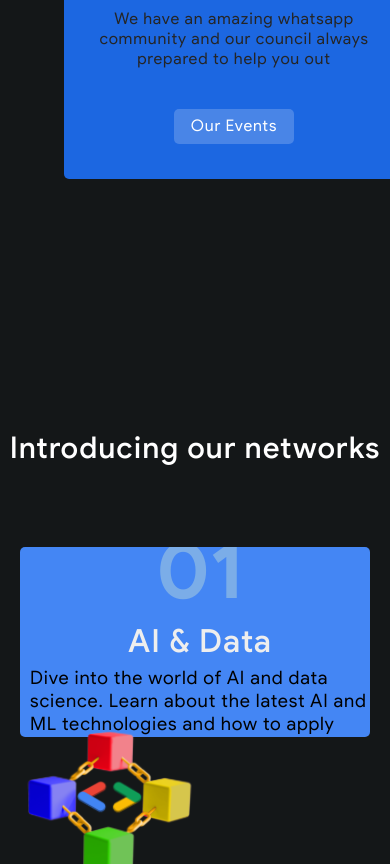
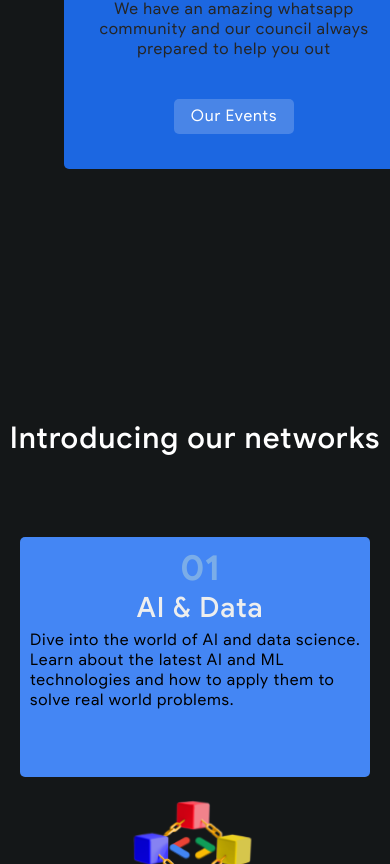
Before and after one commit to anuragkj/GDSC, a React (Create React App) app: page /#/ in a window 390 px wide. Shown: the part 2929-3793 px from the top of the page. Built offline with nearby package versions, Linux system fonts and the light colour scheme.

Commit message:
fixed the overflowing text on home page

```diff
--- a/src/css/globalStyles.css
+++ b/src/css/globalStyles.css
@@ -403,14 +403,20 @@ a:visited {
 }
 
 @media only screen and (max-width: 600px) {
+    .h0{
+        font-size: 36px;
+    }
     .h2 {
-        font-size: 32px;
+        font-size: 28px;
     }
     .h3 {
         font-size: 30px;
     }
     .h4 {
         font-size: 26px
+    }
+    .t2{
+        font-size: 16px !important;
     }
 }
 
--- a/src/css/home.css
+++ b/src/css/home.css
@@ -1,5 +1,8 @@
 @import "../css/globalStyles.css";
 
+/* *{
+  outline: 2px solid white;
+} */
 .main-container {
   background-color: var(--background);
 }
@@ -1071,7 +1074,7 @@ infograph:nth-child(34) {
     display: flex;
     flex-direction: column;
     align-items: center;
-    height: 350px;
+    height: 400px;
     justify-content: space-between;
     margin: 20px 0;
     padding: 20px;
@@ -1079,24 +1082,25 @@ infograph:nth-child(34) {
 
   .feature-item-left {
     width: 100%;
-    height: 250px;
+    height: 300px;
     display: flex;
     align-items: center;
-    justify-content: center;
-    padding: 0 10px;
+    padding: 8px 10px;
     border-radius: 5px;
     padding-right: 0;
     overflow: hidden;
+    justify-content: flex-start;
   }
 
   .feature-item-right {
-    width: 100%;
+    width: 90%;
     height: 100px;
     display: flex;
     flex-direction: column;
-    justify-content: center;
-    padding: 0 10px;
+    justify-content: flex-start;
+    padding: -1px 10px;
     margin-top: 20px;
+    align-items: center;
   }
   .feature-item-right .h0 {
     width: 20%;
```
